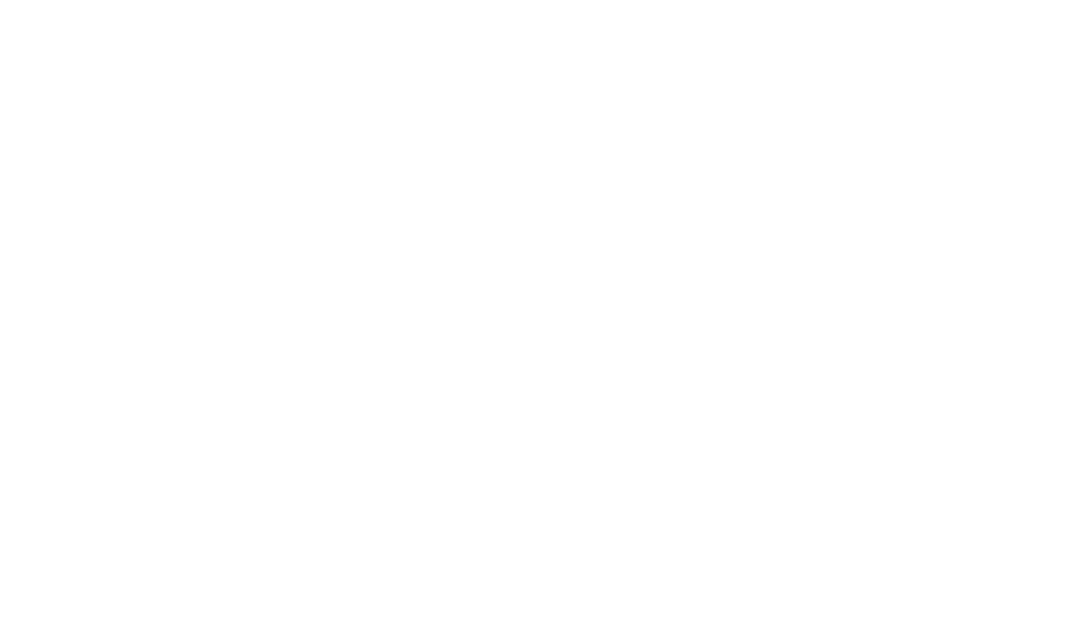
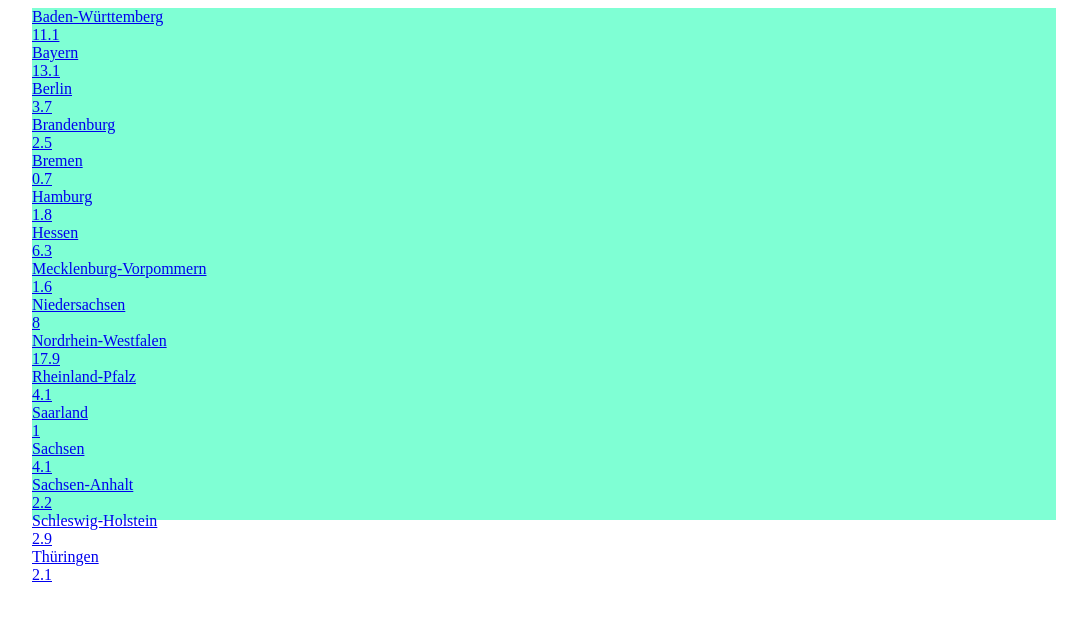
Before and after one commit to KevinSchimke/CodingChallengeBundeslaender, a plain HTML site: page index.html in a window 1280 px wide. Shown: the whole page, without its empty margins (96-1183 px from the left). Drawn offline with Linux system fonts and the light colour scheme.

Commit message:
include bundesland.json

```diff
--- /dev/null
+++ b/bundesland.json
@@ -0,0 +1,82 @@
+[
+    {
+        "name": "Baden-Württemberg",
+        "population": 11.1,
+        "url": "https://www.baden-wuerttemberg.de/de/startseite/"
+    },
+    {
+        "name": "Bayern",
+        "population": 13.1,
+        "url": "https://www.bayern.de/"
+    },
+    {
+        "name": "Berlin",
+        "population": 3.7,
+        "url": "https://www.berlin.de/"
+    },
+    {
+        "name": "Brandenburg",
+        "population": 2.5,
+        "url": "https://www.brandenburg.de/"
+    },
+    {
+        "name": "Bremen",
+        "population": 0.7,
+        "url": "https://www.bremen.de/"
+    },
+    {
+        "name": "Hamburg",
+        "population": 1.8,
+        "url": "https://www.hamburg.de/"
+    },
+    {
+        "name": "Hessen",
+        "population": 6.3,
+        "url": "https://www.hessen.de/"
+    },
+    {
+        "name": "Mecklenburg-Vorpommern",
+        "population": 1.6,
+        "url": "https://www.mecklenburg-vorpommern.de/startseite/"
+    },
+    {
+        "name": "Niedersachsen",
+        "population": 8,
+        "url": "https://www.niedersachsen.de/startseite/"
+    },
+    {
+        "name": "Nordrhein-Westfalen",
+        "population": 17.9,
+        "url": "https://www.land.nrw/"
+    },
+    {
+        "name": "Rheinland-Pfalz",
+        "population": 4.1,
+        "url": "https://www.rlp.de/de/startseite/"
+    },
+    {
+        "name": "Saarland",
+        "population": 1,
+        "url": "https://www.saarland.de/DE/home/home_node.html"
+    },
+    {
+        "name": "Sachsen",
+        "population": 4.1,
+        "url": "https://www.sachsen.de/"
+    },
+    {
+        "name": "Sachsen-Anhalt",
+        "population": 2.2,
+        "url": "https://www.sachsen-anhalt.de/startseite/"
+    },
+    {
+        "name": "Schleswig-Holstein",
+        "population": 2.9,
+        "url": "https://www.schleswig-holstein.de/DE/Home/home_node.html"
+    },
+    {
+        "name": "Thüringen",
+        "population": 2.1,
+        "url": "https://thueringen.de/"
+    }
+]
--- a/index.html
+++ b/index.html
@@ -10,7 +10,7 @@
     <script src="script.js"></script>
 
 </head>
-<body>
-
+<body onload="loadBundeslaender()">
+    <div class="contentArea" id="contentArea"></div>
 </body>
 </html>
--- a/script.js
+++ b/script.js
@@ -0,0 +1,18 @@
+async function loadBundeslaender(){
+    let response = await fetch('bundesland.json');
+    let responseData = await response.json();
+
+    for (let index = 0; index < responseData.length; index++) {
+        const bundesland = responseData[index];
+        let name = bundesland['name'];
+        let population = bundesland['population'];
+        let url = bundesland['url'];
+        console.log(bundesland);
+        document.getElementById('contentArea').innerHTML += /*html*/`
+        <a href="${url}" target="_blank">
+            <div>${name}</div>
+            <div>${population}</div>
+        </a>
+        `;
+    }
+}
--- a/style.css
+++ b/style.css
@@ -0,0 +1,11 @@
+body{
+    display: flex;
+    justify-content: center;
+}
+
+.contentArea{
+    /* max-width: 1024px; */
+    background-color: aquamarine;
+    width: 1024px;
+    height: 512px;
+}
```
